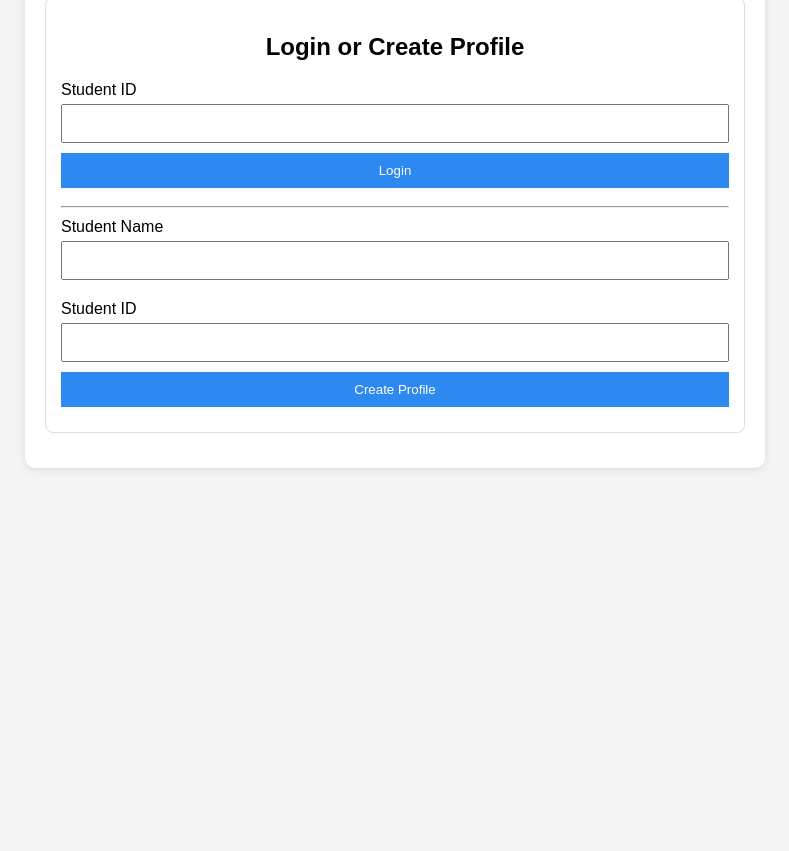
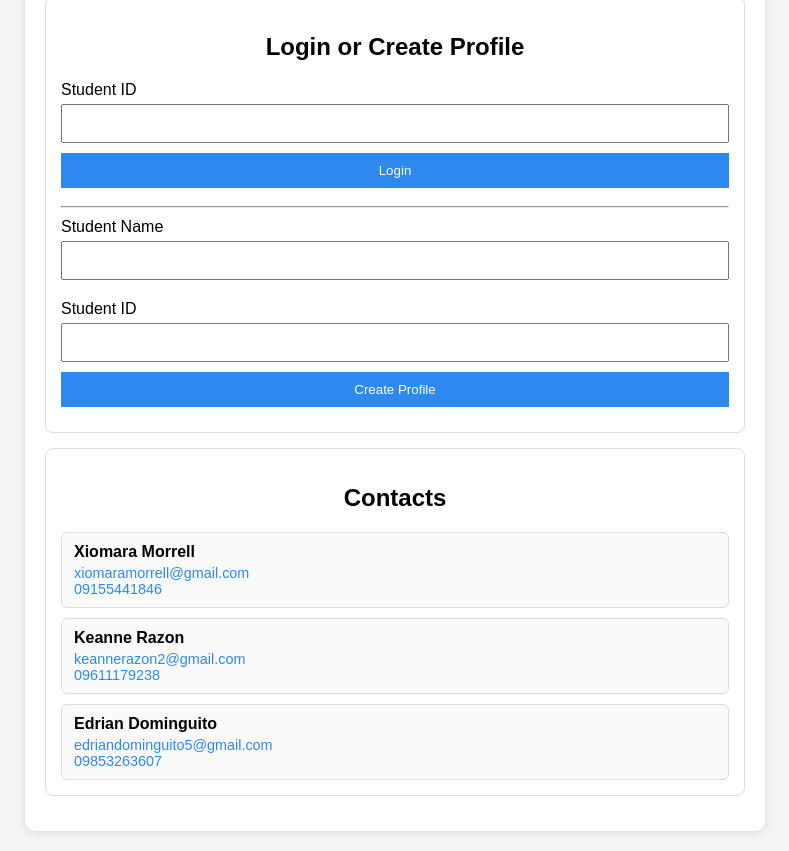
Before and after one commit to edriandominguito5-sketch/Student_Budget_Tracker, a plain HTML site: page index.html in a window 1280 px wide. Shown: the part 123-974 px from the top of the page, without its empty margins (245-1034 px from the left). Before the commit the page ends 800 px from the top, so only its background shows below. Drawn offline with Linux system fonts and the light colour scheme.

Commit message:
Add contacts section

```diff
--- a/index.html
+++ b/index.html
@@ -81,6 +81,40 @@
         .hidden {
             display: none;
         }
+
+        .contact-list {
+            list-style: none;
+            padding: 0;
+            margin: 0;
+            display: grid;
+            gap: 10px;
+        }
+
+        .contact-card {
+            border: 1px solid #ddd;
+            border-radius: 6px;
+            padding: 10px 12px;
+            background: #fafafa;
+        }
+
+        .contact-card .name {
+            font-weight: bold;
+            margin-bottom: 4px;
+        }
+
+        .contact-card a {
+            color: #2d89ef;
+            text-decoration: none;
+        }
+
+        .contact-card a:hover {
+            text-decoration: underline;
+        }
+
+        .contact-row {
+            font-size: 0.9em;
+            color: #555;
+        }
     </style>
 </head>
 <body>
@@ -103,6 +137,11 @@
         <label for="studentId">Student ID</label>
         <input type="text" id="studentId">
         <button onclick="createProfile()">Create Profile</button>
+    </div>
+
+    <div class="box">
+        <h2>Contacts</h2>
+        <ul id="contactList" class="contact-list"></ul>
     </div>
 
     <div id="mainBox" class="hidden">
@@ -155,6 +194,29 @@
 </div>
 
 <script>
+    const contacts = [
+        { name: "Xiomara Morrell", email: "xiomaramorrell@gmail.com", phone: "09155441846" },
+        { name: "Keanne Razon",    email: "keannerazon2@gmail.com",   phone: "09611179238" },
+        { name: "Edrian Dominguito", email: "edriandominguito5@gmail.com", phone: "09853263607" }
+    ];
+
+    function renderContacts() {
+        const list = document.getElementById("contactList");
+        list.innerHTML = contacts.map(c => `
+            <li class="contact-card">
+                <div class="name">${c.name}</div>
+                <div class="contact-row">
+                    <a href="mailto:${c.email}">${c.email}</a>
+                </div>
+                <div class="contact-row">
+                    <a href="tel:${c.phone}">${c.phone}</a>
+                </div>
+            </li>
+        `).join("");
+    }
+
+    renderContacts();
+
     let currentStudentId = "";
 
     function showMessage(text, ok) {
```
